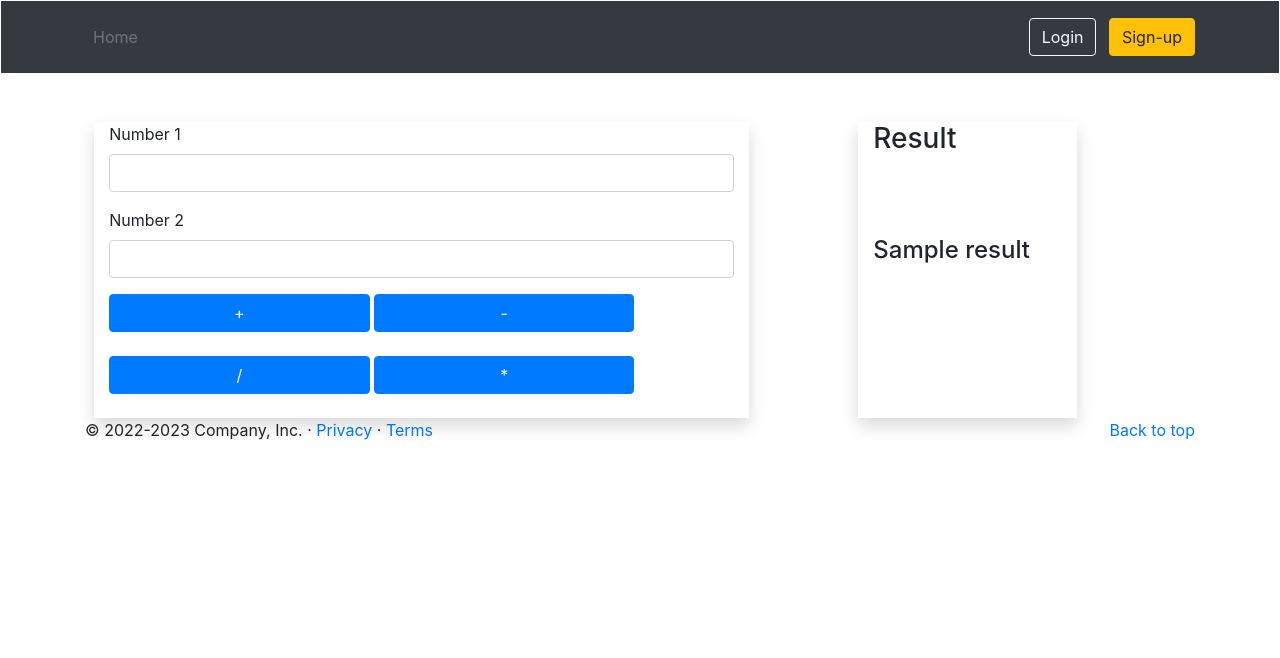
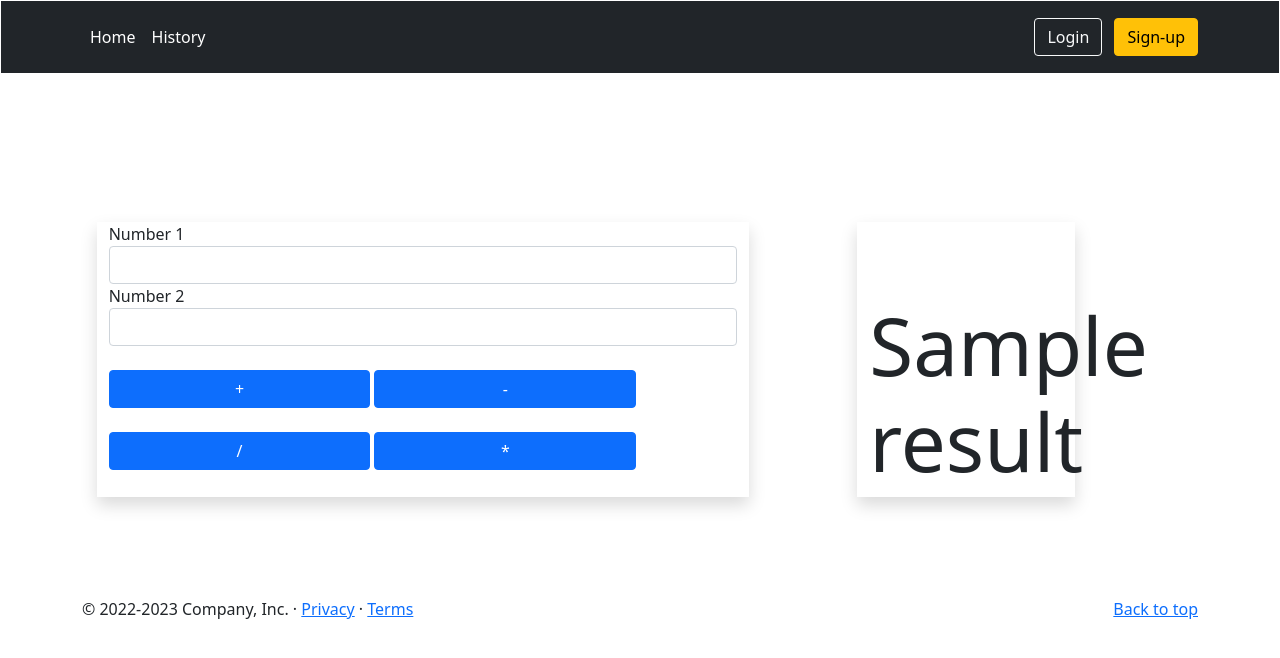
Before and after one commit to rocketmike12/GoiteensProject2, a Django app: template backend/admin/templates/basic_calculator.html in a window 1280 px wide. Shown: the top 658 px of the page. Run offline with Django 4.2, Linux system fonts and the light colour scheme; the template is opened without the code that fills it: most values are stand-ins (such as "Sample title", 1, 10 or a date in 2020).

Commit message:
Finished working history, finished basic calculator

```diff
--- a/backend/admin/templates/base.html
+++ b/backend/admin/templates/base.html
@@ -19,7 +19,8 @@
       <div class="d-flex flex-wrap align-items-center justify-content-center justify-content-lg-start">
 
         <ul class="nav col-12 col-lg-auto me-lg-auto mb-2 justify-content-center mb-md-0">
-          <li><a href="{{ SITE_URL }}" class="nav-link px-2 text-secondary">Home</a></li>
+          <li><a href="{{ SITE_URL }}/" class="nav-link px-2 text-white">Home</a></li>
+          <li><a href="/history" class="nav-link px-2 text-white">History</a></li>
         </ul>
 
         <div class="text-end">
--- a/backend/admin/templates/basic_calculator.html
+++ b/backend/admin/templates/basic_calculator.html
@@ -5,12 +5,12 @@
 <head>
     <meta charset="UTF-8">
     <title>Basic calculator</title>
-    <link rel="stylesheet" href="https://cdn.jsdelivr.net/npm/bootstrap@4.5.3/dist/css/bootstrap.min.css" integrity="sha384-TX8t27EcRE3e/ihU7zmQxVncDAy5uIKz4rEkgIXeMed4M0jlfIDPvg6uqKI2xXr2" crossorigin="anonymous">
-    <script src="https://cdn.jsdelivr.net/npm/bootstrap@4.5.3/dist/js/bootstrap.bundle.min.js" integrity="sha384-ho+j7jyWK8fNQe+A12Hb8AhRq26LrZ/JpcUGGOn+Y7RsweNrtN/tE3MoK7ZeZDyx" crossorigin="anonymous"></script>
+    <link href="https://cdn.jsdelivr.net/npm/bootstrap@5.0.2/dist/css/bootstrap.min.css" rel="stylesheet" integrity="sha384-EVSTQN3/azprG1Anm3QDgpJLIm9Nao0Yz1ztcQTwFspd3yD65VohhpuuCOmLASjC" crossorigin="anonymous">
+    <script src="https://cdn.jsdelivr.net/npm/bootstrap@5.0.2/dist/js/bootstrap.bundle.min.js" integrity="sha384-MrcW6ZMFYlzcLA8Nl+NtUVF0sA7MsXsP1UyJoMp4YLEuNSfAP+JcXn/tWtIaxVXM" crossorigin="anonymous"></script>
 </head>
 <body>
 
-    <div class="row mt-5">
+    <div class="row mt-5" style="padding-top: 100px; padding-bottom: 100px;">
 
         <div class="col-1"></div>
         <div class="col-6  shadow">
@@ -25,6 +25,8 @@
                   <input type="number" class="form-control" name="num2" >
                 </div>
 
+                <br>
+
                 <button type="submit" name="add" class="btn btn-primary col-5">+</button>
                 <button type="submit" name="sub" class="btn btn-primary col-5">-</button><br>
                 <br><button type="submit" name="div" class="btn btn-primary col-5">/</button>
@@ -33,9 +35,8 @@
         </div>
         <div class="col-1"></div>
         <div class="col-2 shadow">
-            <h3>Result</h3>
-            <br><br><br>
-            <h4>{{result}}</h4>
+            <h1 class="display-1 mx-auto" style="text-align: center;
+                                                 padding-top: 75px;">{{result}}</h1>
         </div>
     </div>
 
--- a/backend/admin/templates/history.html
+++ b/backend/admin/templates/history.html
@@ -4,14 +4,10 @@
   <div class="container marketing">
     <hr class="featurette-divider">
     {% for history_unit in history %}
-      <div class="row featurette">
+      <div class="row featurette text-white bg-dark">
       <div class="col-md-7">
         <h2 class="featurette-heading">{{ history_unit.result }}</h2>
         <p class="lead">{{ history_unit.input }}</p>
-      </div>
-      <div class="col-md-5">
-        <svg class="bd-placeholder-img bd-placeholder-img-lg featurette-image img-fluid mx-auto" width="500" height="500" xmlns="http://www.w3.org/2000/svg" role="img" aria-label="Placeholder: 500x500" preserveAspectRatio="xMidYMid slice" focusable="false"><title>Placeholder</title><rect width="100%" height="100%" fill="#eee"></rect><text x="50%" y="50%" fill="#aaa" dy=".3em">500x500</text></svg>
-
       </div>
     </div>
 
--- a/backend/admin/templates/index.html
+++ b/backend/admin/templates/index.html
@@ -13,7 +13,7 @@
     {% for product in products %}
       <div class="row featurette">
       <div class="col-md-7 {% if product.id|divisibleby:"2" %} order-md-2 {% endif %}">
-        <a href="{{ product.path }}"><h2 class="featurette-heading">{{ product.title }}</h2></a>
+        <a href="{{ product.path }}" class="text-decoration-none"><h2 class="featurette-heading text-dark">{{ product.title }}</h2></a>
         <p class="lead">{{ product.description }}</p>
       </div>
       <div class="col-md-5">
--- a/backend/services/products_module/views.py
+++ b/backend/services/products_module/views.py
@@ -46,17 +46,21 @@ def basic_calculator(request):
         num2 = request.POST['num2']
         if 'add' in request.POST:
             result = int(num1) + int(num2)
+            UserHistoryUnit.objects.create(user=request.user, input=f"{num1} + {num2}", result=result)
             return render(request, 'basic_calculator.html', {'result': result})
 
         if 'sub' in request.POST:
             result = int(num1) - int(num2)
+            UserHistoryUnit.objects.create(user=request.user, input=f"{num1} - {num2}", result=result)
             return render(request, 'basic_calculator.html', {'result': result})
 
         if 'div' in request.POST:
             result = int(num1) / int(num2)
+            UserHistoryUnit.objects.create(user=request.user, input=f"{num1} / {num2}", result=result)
             return render(request, 'basic_calculator.html', {'result': result})
 
         if 'mul' in request.POST:
             result = int(num1) * int(num2)
+            UserHistoryUnit.objects.create(user=request.user, input=f"{num1} * {num2}", result=result)
             return render(request, 'basic_calculator.html', {'result': result})
     return render(request, 'basic_calculator.html')
```
Also changed, not shown: backend/db.sqlite3, 2 other files.
